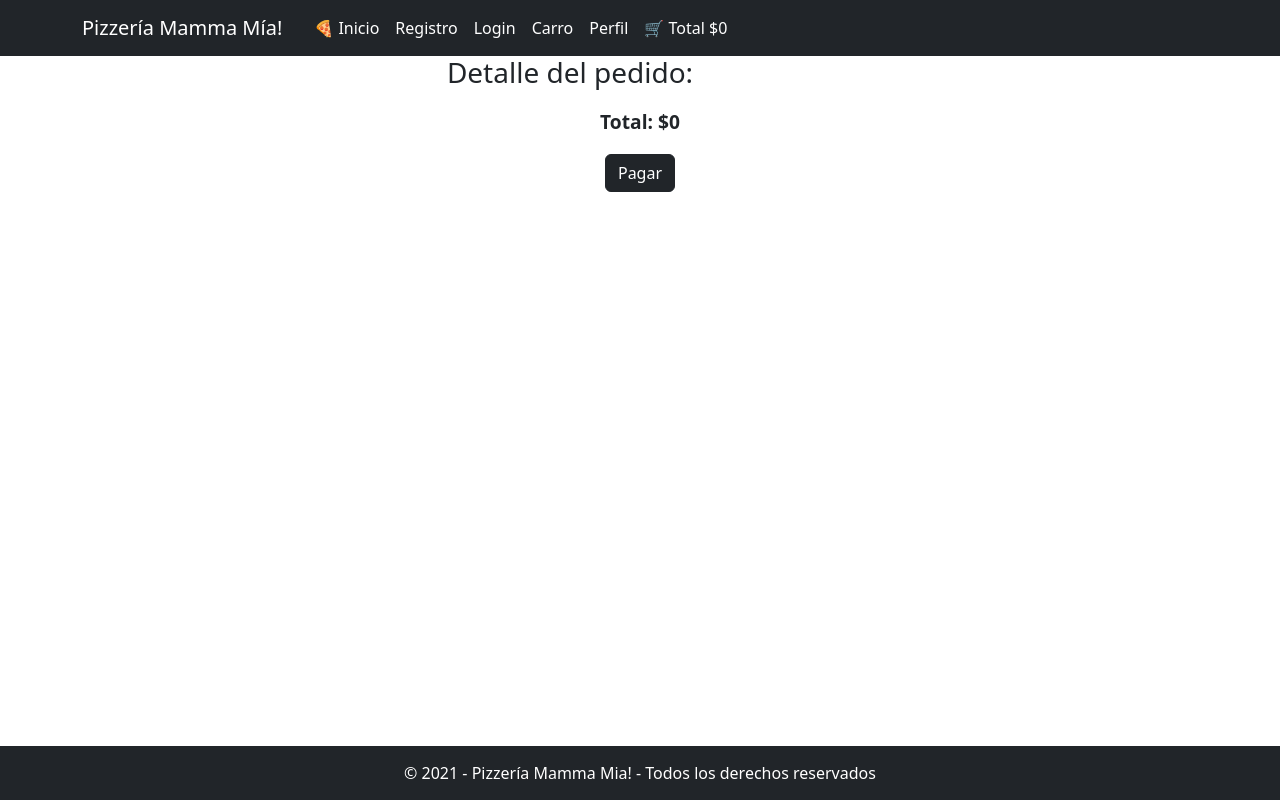
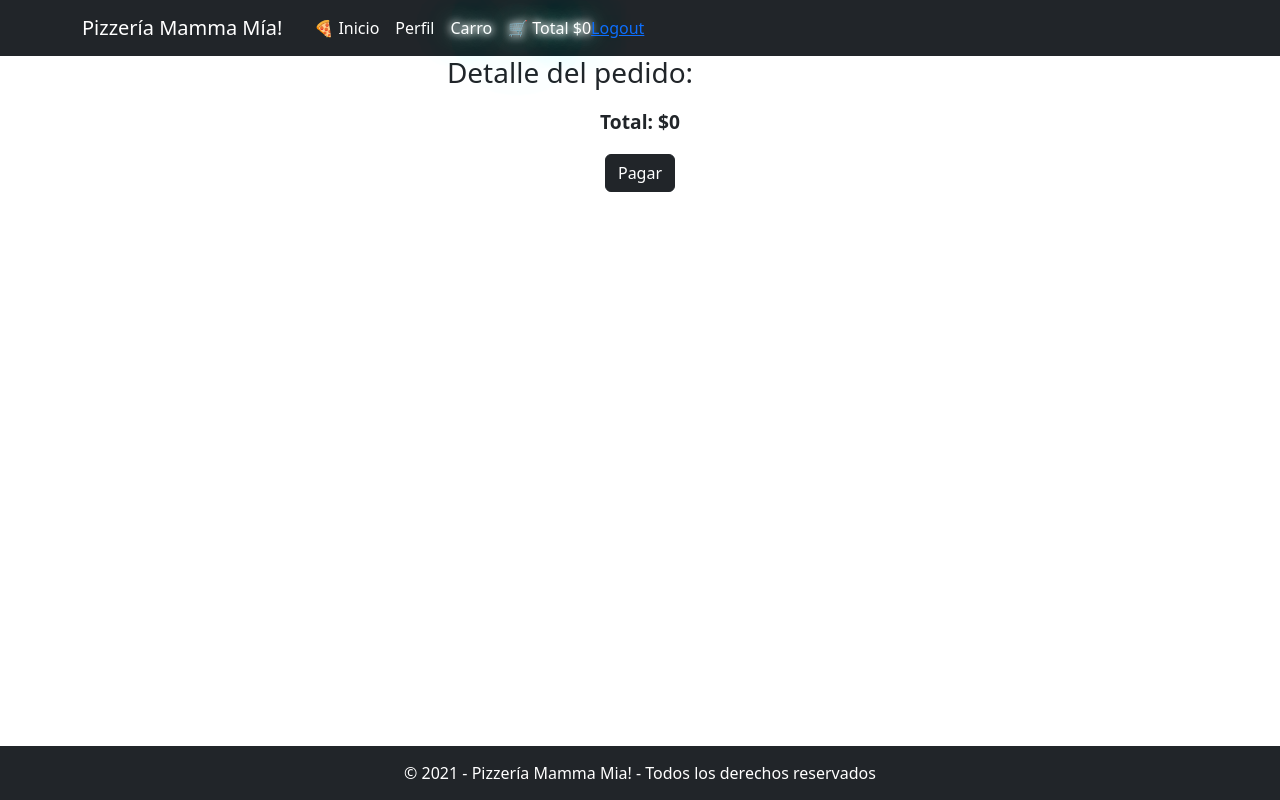
Before and after one commit to carlosypah/mod4des2_state, a React (Vite) app: page /cart in a window 1280 px wide. Built offline with nearby package versions, Linux system fonts and the light colour scheme.

Commit message:
se agregan las lógicas de context2, hay una falla rara al entrar al profile

```diff
--- a/src/App.jsx
+++ b/src/App.jsx
@@ -1,5 +1,5 @@
 import Navigation from "./components/Navigation";
-import { Route, Routes } from "react-router-dom";
+import { Navigate, Route, Routes } from "react-router-dom";
 import './App.css'
 import Footer from './components/Footer';
 import Home from './pages/Home';
@@ -11,19 +11,24 @@ import NotFound from './pages/NotFound';
 import Cart from './pages/Cart';
 import 'bootstrap/dist/css/bootstrap.min.css';
 import CarritoProvider from "./context/CarritoContext";
+import { TokenContext } from "./context/TokenContext";
+import { useContext } from 'react'
 
 function App() {
 
+  const {token,setToken} = useContext(TokenContext);
+  console.log('app: ',token)
   return (
         <CarritoProvider>
           <Navigation/>
           <Routes>
             <Route path="/" element={<Home />}/>
-          <Route path="/register" element={<Register />}/>
-          <Route path="/login" element={<Login />}/>
+            <Route path="/register" element={ !token ? <Register /> : <Navigate to="/"/>}/>
+            <Route path="/login" element={ !token ? <Login /> : <Navigate to="/"/>}/>
             <Route path="/cart" element={<Cart />}/>
-          <Route path="/pizza/p001" element={<Pizza />}/>
-          <Route path="/profile" element={<Profile />}/>
+            <Route path="/pizza/:id" element={<Pizza />}/>
+
+            <Route path="/profile" element={ token ? <Profile /> : <Navigate to="/login"/> }/>
             <Route path="/404" element={<NotFound />}/>
             <Route path="*" element={<NotFound />}/>
           </Routes>
--- a/src/components/CardPizza.jsx
+++ b/src/components/CardPizza.jsx
@@ -1,4 +1,5 @@
 import * as React from 'react'
+import { Link } from "react-router-dom";
 import Card from 'react-bootstrap/Card';
 import Button from 'react-bootstrap/Button';
 import { CarritoContext } from '../context/CarritoContext';
@@ -63,7 +64,9 @@ const CardPizza = ({llave,name,price,ingredients,img}) => {
             <Card style={{ width: "18rem" }}>
                 <Card.Img variant="top" src={img}/>
                 <Card.Body>
-                    <Card.Title>{name}</Card.Title>
+                    <Card.Title>
+                        {name}
+                    </Card.Title>
                 </Card.Body>
                 <Card.Body>
                     <span className='ingredientes'>Ingredientes</span><br />
@@ -73,7 +76,10 @@ const CardPizza = ({llave,name,price,ingredients,img}) => {
                 <Card.Body>
                     <span className='precio'> Precio:${price.toLocaleString('es-CL')}</span>
                     <section className='card-buttons'>
-                        <Button variant="outline-dark">Ver Más 👀</Button>
+                        <Button variant="outline-dark">
+                        <Link to={`/Pizza/${llave}`}>Ver Más 👀</Link>
+
+                        </Button>
                         <Button variant="dark" onClick={() => sumarPizza(llave,name,price,img)} >Añadir 🛒</Button>
                     </section>
                 </Card.Body>
--- a/src/components/Navigation.jsx
+++ b/src/components/Navigation.jsx
@@ -1,13 +1,16 @@
 import { useContext } from 'react'
 import { Container, Navbar } from "react-bootstrap";
 import { Link } from "react-router-dom";
+import { NavLink, useNavigate } from 'react-router-dom';
 import { CarritoContext } from '../context/CarritoContext';
+import { TokenContext } from '../context/TokenContext';
 
 const Navigation = () =>{
 
     const {carrito,setCarrito} = useContext(CarritoContext);
     // const total = 25000;
-    const token = false;
+    const {token,setToken} = useContext(TokenContext);
+    const navigate = useNavigate();
 
     const calcularTotalInicio = () =>{
         const suma = carrito.reduce(function(prev,current){return prev + +current.price * current.count},0)
@@ -15,11 +18,35 @@ const Navigation = () =>{
         return suma
     }
 
+    const setActiveClass = ({ isActive }) => "text-white ms-3 text-decoration-none " + (isActive ? "active" : "");
+
+    const logout = () => {
+        setToken(false);
+        console.log(token);
+        navigate('/Home');
+    }
+
     return (
         <Navbar bg="dark" variant="dark">
             <Container className="justify-content-start">
                 <Navbar.Brand>Pizzería Mamma Mía!</Navbar.Brand>
-                <Link to="/" className="text-white ms-3 text-decoration-none">
+
+                <NavLink className={setActiveClass} to="/">🍕 Inicio</NavLink>
+
+                {token ? <NavLink className={setActiveClass} to="/profile">Perfil</NavLink> : ""}
+
+                {!token ?
+                        <><NavLink className={setActiveClass} to="/login">Login</NavLink>
+                        <NavLink className={setActiveClass} to="/register">Registro</NavLink></> : ""
+
+                }
+
+                <NavLink className={setActiveClass} to="/cart">Carro</NavLink>
+                <NavLink className={setActiveClass} to="/cart">🛒 Total ${calcularTotalInicio().toLocaleString('es-CL')}</NavLink>
+
+                {token ? <Link className='logout' onClick={({target}) => logout() } >Logout</Link> : ""}
+
+                {/* <Link to="/" className="text-white ms-3 text-decoration-none">
                 🍕 Inicio
                 </Link>
                 <Link to="/register" className="text-white ms-3 text-decoration-none">
@@ -36,7 +63,7 @@ const Navigation = () =>{
                 </Link>
                 <Link to="/cart" className="text-white ms-3 text-decoration-none">
                 🛒 Total ${calcularTotalInicio().toLocaleString('es-CL')}
-                </Link>
+                </Link>*/}
             </Container>
 
             </Navbar>
--- /dev/null
+++ b/src/context/TokenContext.jsx
@@ -0,0 +1,15 @@
+import { createContext, useState } from "react";
+
+export const TokenContext = createContext();
+
+const TokenProvider = ({children}) => {
+    const [token,setToken] = useState(true);
+
+    return(
+        <TokenContext.Provider value={{token,setToken}}>
+            {children}
+        </TokenContext.Provider>
+    );
+};
+
+export default TokenProvider;
--- a/src/index.css
+++ b/src/index.css
@@ -1,68 +1,13 @@
-/* :root {
-  font-family: Inter, system-ui, Avenir, Helvetica, Arial, sans-serif;
-  line-height: 1.5;
-  font-weight: 400;
-
-  color-scheme: light dark;
-  color: rgba(255, 255, 255, 0.87);
-  background-color: #242424;
-
-  font-synthesis: none;
-  text-rendering: optimizeLegibility;
-  -webkit-font-smoothing: antialiased;
-  -moz-osx-font-smoothing: grayscale;
-}
-
-a {
-  font-weight: 500;
-  color: #646cff;
-  text-decoration: inherit;
-}
-a:hover {
-  color: #535bf2;
-}
-
-body {
-  margin: 0;
-  display: flex;
-  place-items: center;
-  min-width: 320px;
-  min-height: 100vh;
-}
-
-h1 {
-  font-size: 3.2em;
-  line-height: 1.1;
-}
-
-button {
-  border-radius: 8px;
-  border: 1px solid transparent;
-  padding: 0.6em 1.2em;
-  font-size: 1em;
-  font-weight: 500;
-  font-family: inherit;
-  background-color: #1a1a1a;
-  cursor: pointer;
-  transition: border-color 0.25s;
-}
-button:hover {
-  border-color: #646cff;
-}
-button:focus,
-button:focus-visible {
-  outline: 4px auto -webkit-focus-ring-color;
-}
-
-@media (prefers-color-scheme: light) {
-  :root {
-    color: #213547;
-    background-color: #ffffff;
+.active {
+  /* font-size: 80px; */
+  color: #fff;
+  text-shadow:
+    0 0 7px #fff,
+    0 0 10px #fff,
+    0 0 21px #fff,
+    0 0 42px #0fa,
+    0 0 82px #0fa,
+    0 0 92px #0fa,
+    0 0 102px #0fa,
+    0 0 151px #0fa;
   }
-  a:hover {
-    color: #747bff;
-  }
-  button {
-    background-color: #f9f9f9;
-  }
-} */
--- a/src/main.jsx
+++ b/src/main.jsx
@@ -3,11 +3,14 @@ import { createRoot } from 'react-dom/client'
 import { BrowserRouter } from "react-router-dom";
 import './index.css'
 import App from './App.jsx'
+import TokenProvider from './context/TokenContext.jsx';
 
 createRoot(document.getElementById('root')).render(
   <StrictMode>
     <BrowserRouter>
-    <App />
-  </BrowserRouter>
+      <TokenProvider>
+        <App />
+      </TokenProvider>
+    </BrowserRouter>
   </StrictMode>,
 )
--- a/src/pages/Cart.jsx
+++ b/src/pages/Cart.jsx
@@ -1,13 +1,15 @@
-import { useContext, useState } from 'react'
+import { useContext } from 'react'
+import { Link } from "react-router-dom";
 import Form from 'react-bootstrap/Form';
 import Button from 'react-bootstrap/Button';
 import { pizzaCart } from "../assets/js/pizzas";
 import { CarritoContext } from '../context/CarritoContext';
+import { TokenContext } from '../context/TokenContext';
 
 const Cart = () =>{
 
-    // const [carrito,setCarrito] = useState(pizzaCart)
     const {carrito,setCarrito} = useContext(CarritoContext);
+    const {token,setToken} = useContext(TokenContext);
 
     //sumar o restar del carrito
     const restarPizza = (nombrePizza) => {
@@ -37,13 +39,22 @@ const Cart = () =>{
         // console.log(suma)
         return suma
     }
+
+    const puedePagar = () => {
+        return token ? "" : "disabled";
+    }
+
     return(
         <div className='cart'>
             <h3>Detalle del pedido:</h3>
                 {carrito.map((p) =>
                     <div key={p.llave} className='cart-item'>
                         <img src={p.img} alt={p.name} className='item-img' />
-                        <span  className='item-name'>{p.name}</span>
+                        <span  className='item-name'>
+
+                        <Link to={`/Pizza/${p.llave}`}>{p.name}</Link>
+                        </span>
+
                         <span  className='item-price'>${p.price}</span>
                         <Button variant="outline-danger" onClick={() => restarPizza(p.name)}>-</Button>
                         <span className='item-count'>{p.count}</span>
@@ -54,7 +65,8 @@ const Cart = () =>{
                 )}
             {/* <p><span id="total"></span></p> */}
             <Form.Label>Total: ${calcularTotalInicio()}</Form.Label>
-            <Button variant="dark">Pagar</Button>
+            {token ? <Button variant="dark">Pagar</Button> : <Button variant="dark" disabled >Pagar</Button> }
+
         </div>
     );
 };
--- a/src/pages/Home.jsx
+++ b/src/pages/Home.jsx
@@ -1,10 +1,12 @@
-import { useState, useEffect } from "react";
+import { useState, useEffect, useContext } from "react";
 import Header from "../components/Header";
 import CardPizza from "../components/CardPizza";
+import { TokenContext } from '../context/TokenContext';
 
 const Home = () =>{
 
     const [pizzas,setPizzas] = useState([]);
+    const {token,setToken} = useContext(TokenContext);
 
     useEffect(() => {
         obtenerPizzas();
--- a/src/pages/Pizza.jsx
+++ b/src/pages/Pizza.jsx
@@ -1,4 +1,5 @@
 import {useState, useEffect } from 'react'
+import { useParams } from 'react-router-dom';
 import Card from 'react-bootstrap/Card';
 import ListGroup from 'react-bootstrap/ListGroup';
 
@@ -7,6 +8,7 @@ const Pizza = () => {
     //guardar resultados de la api
     const [pizzita, setPizzita] = useState([])
     const [ingredientes, setIngredientes] = useState([])
+    const {id} = useParams();
 
     //useEffect para llamar a la api
     useEffect( () => {
@@ -14,7 +16,8 @@ const Pizza = () => {
     },[]);
 
     const consultarApi = async () => {
-        const url = "http://localhost:5000/api/pizzas/p001";
+        const url = "http://localhost:5000/api/pizzas/"+  id ;
+        // console.log(id)
         const response = await fetch(url);
         const data = await response.json();
         data.name = data.name.charAt(0).toUpperCase() + data.name.slice(1);
```
Lines whose indentation alone changed are shown as unchanged.
